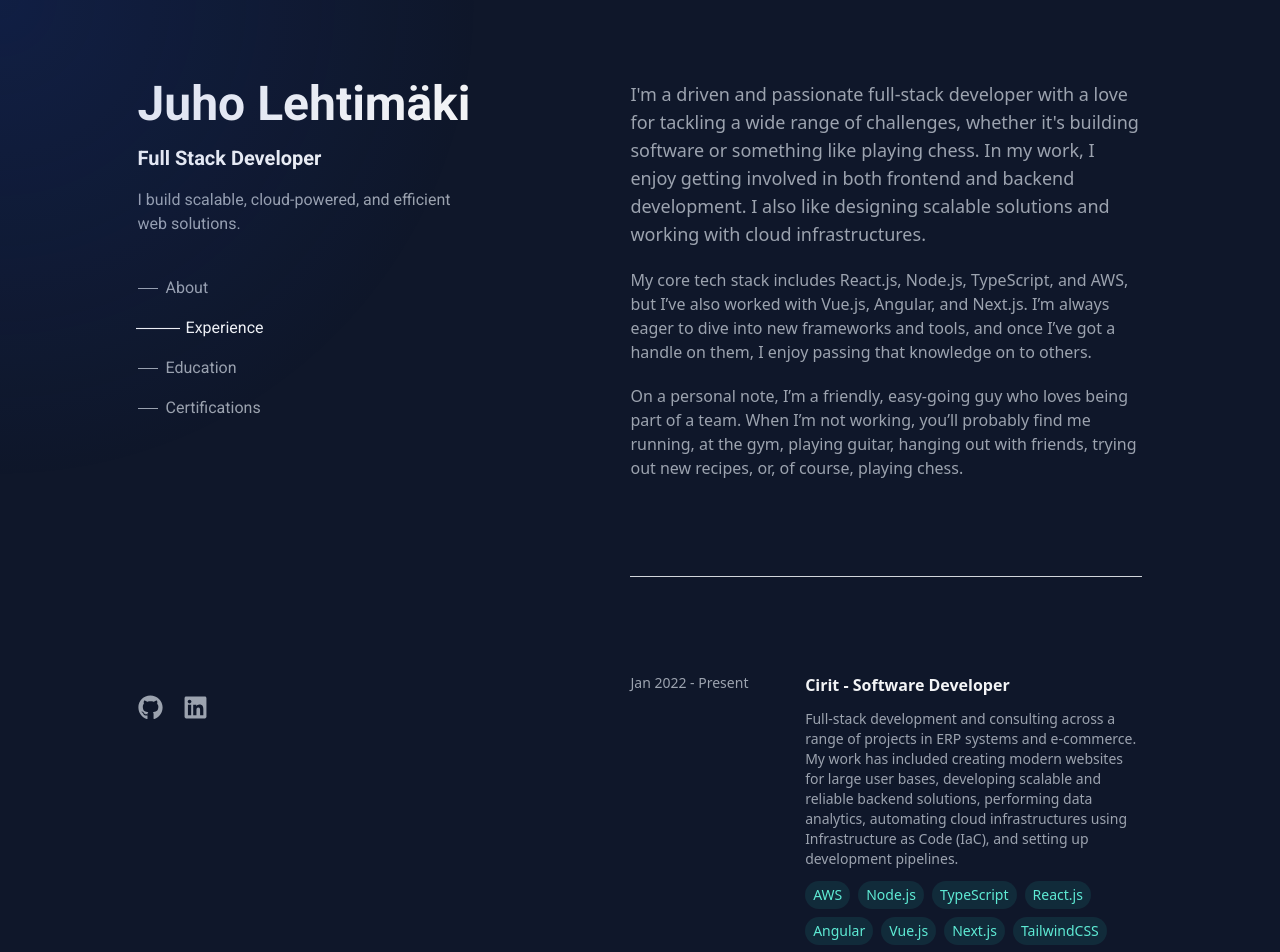
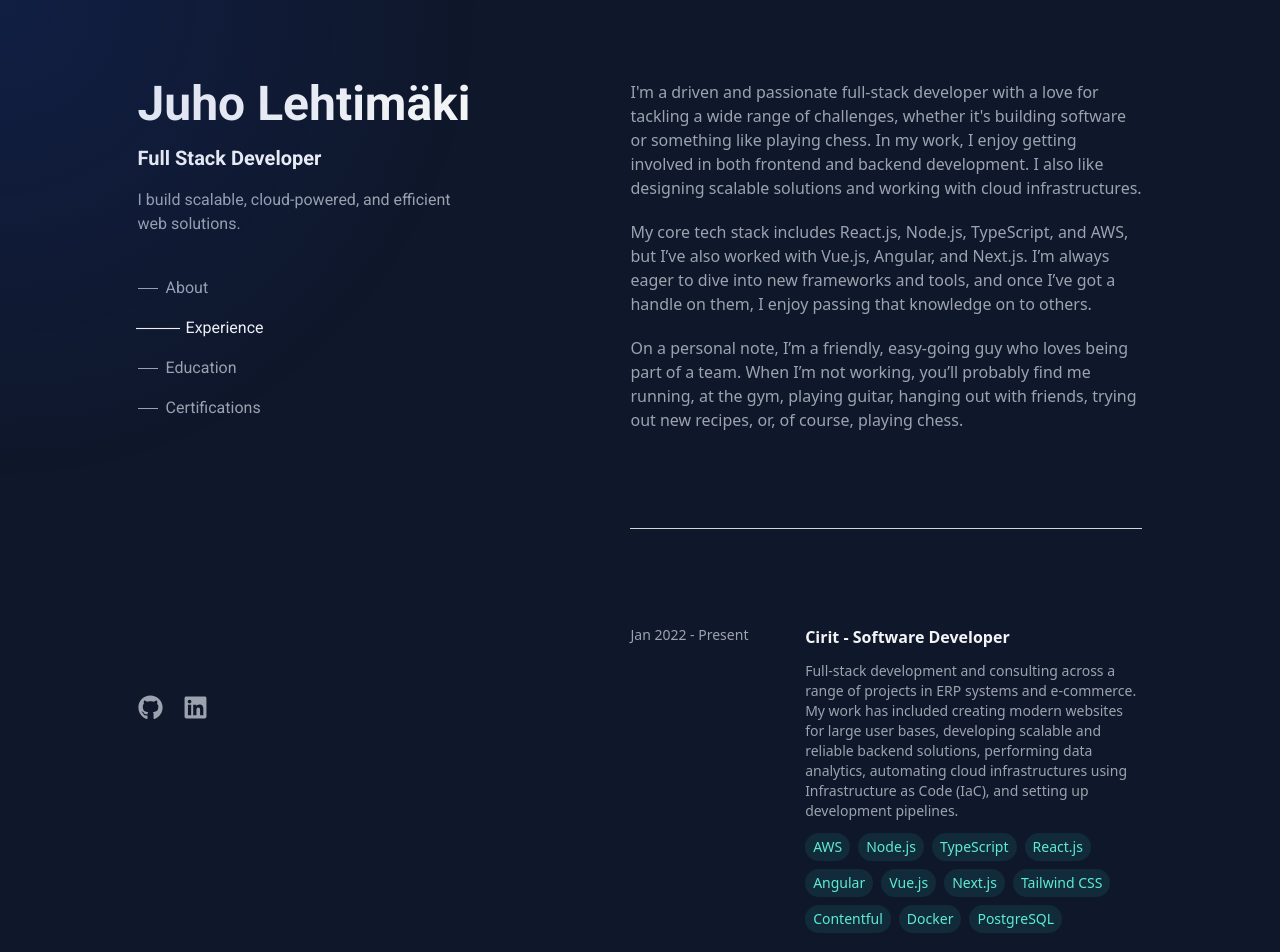
Before and after one commit to juholehtimaki/new-portfolio-app, a React app in the folder client/: page / in a window 1280 px wide. Shown: the top 952 px of the page. Built offline with nearby package versions, Linux system fonts and the light colour scheme.

Commit message:
feat: improve about and experience sections

```diff
--- a/client/src/sections/AboutSection.tsx
+++ b/client/src/sections/AboutSection.tsx
@@ -4,7 +4,7 @@ import { SectionWrapper } from '../components/SectionWrapper';
 export const AboutSection = () => (
   <SectionWrapper sectionName="about">
     <div className="flex flex-col gap-5">
-      <p className="text-lg">
+      <p>
         I'm a driven and passionate full-stack developer with a love for
         tackling a wide range of challenges, whether it's building software or
         something like playing chess. In my work, I enjoy getting involved in
--- a/client/src/sections/ExperienceSection.tsx
+++ b/client/src/sections/ExperienceSection.tsx
@@ -17,7 +17,7 @@ const experiences: Experience[] = [
       'Angular',
       'Vue.js',
       'Next.js',
-      'TailwindCSS',
+      'Tailwind CSS',
       'Contentful',
       'Docker',
       'PostgreSQL',
```
